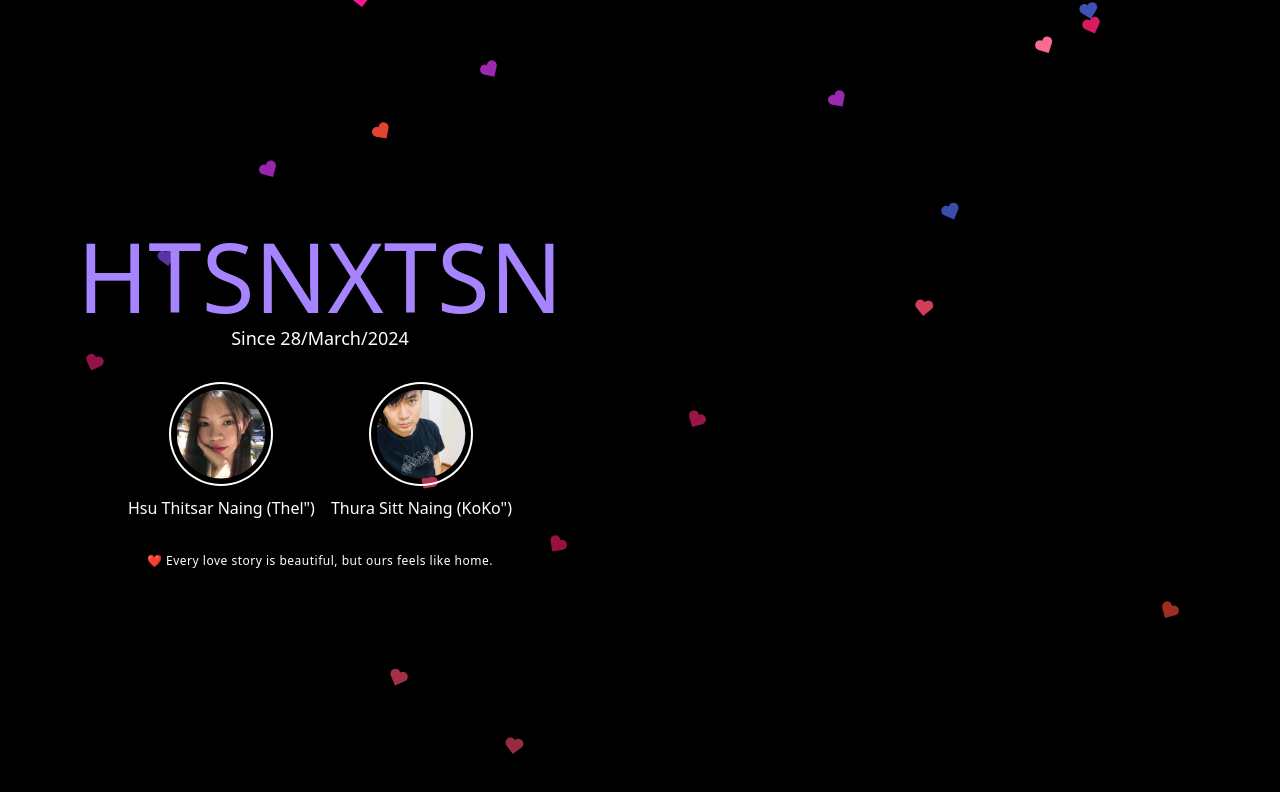
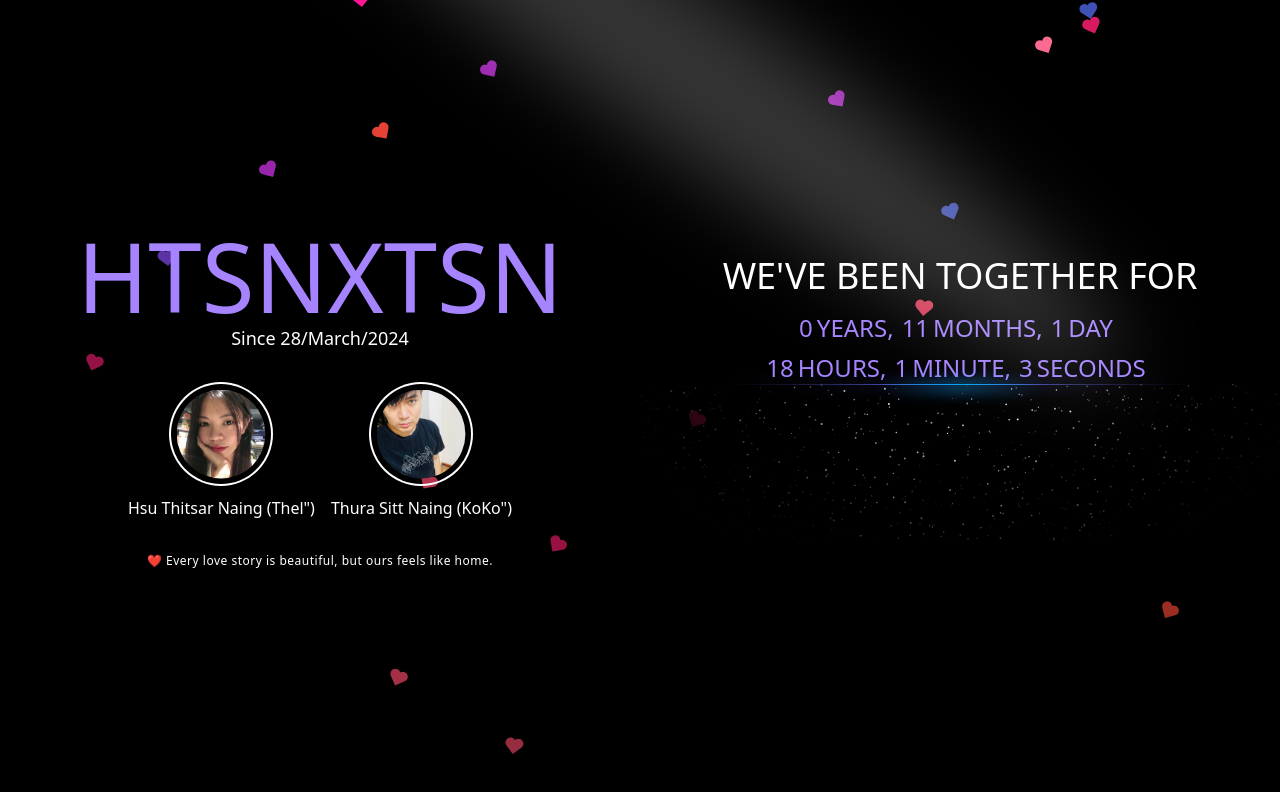
Before and after one commit to thurasittnaing-dev/htsnxtsn, a React (Vite) app: page / in a window 1280 px wide. Shown: the top 792 px of the page. Built offline with nearby package versions, Linux system fonts and the light colour scheme; a web font is replaced by a local one.

Commit message:
Update Home.jsx

```diff
--- a/src/Pages/Home.jsx
+++ b/src/Pages/Home.jsx
@@ -175,7 +175,7 @@ const About = () => {
                 </div>
 
                 <div className="w-full md:w-1/2 flex flex-col justify-center items-center px-4 text-center mt-2 md:mt-0">
-                     {/* {isAnniversary ? <AnniText /> : <DaysCounter />} */}
+                     {isAnniversary ? <AnniText /> : <DaysCounter />}
                 </div>
             </div>
         </>
```
